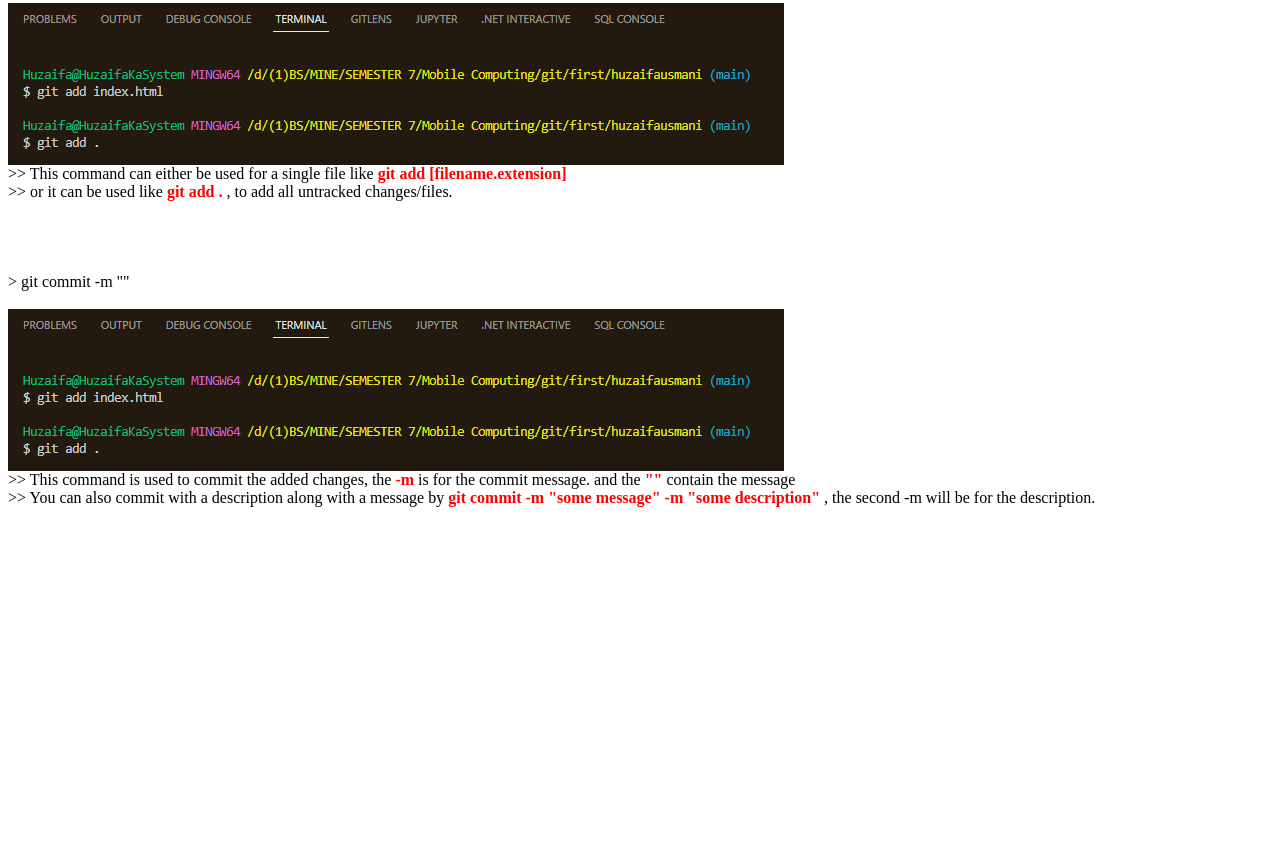
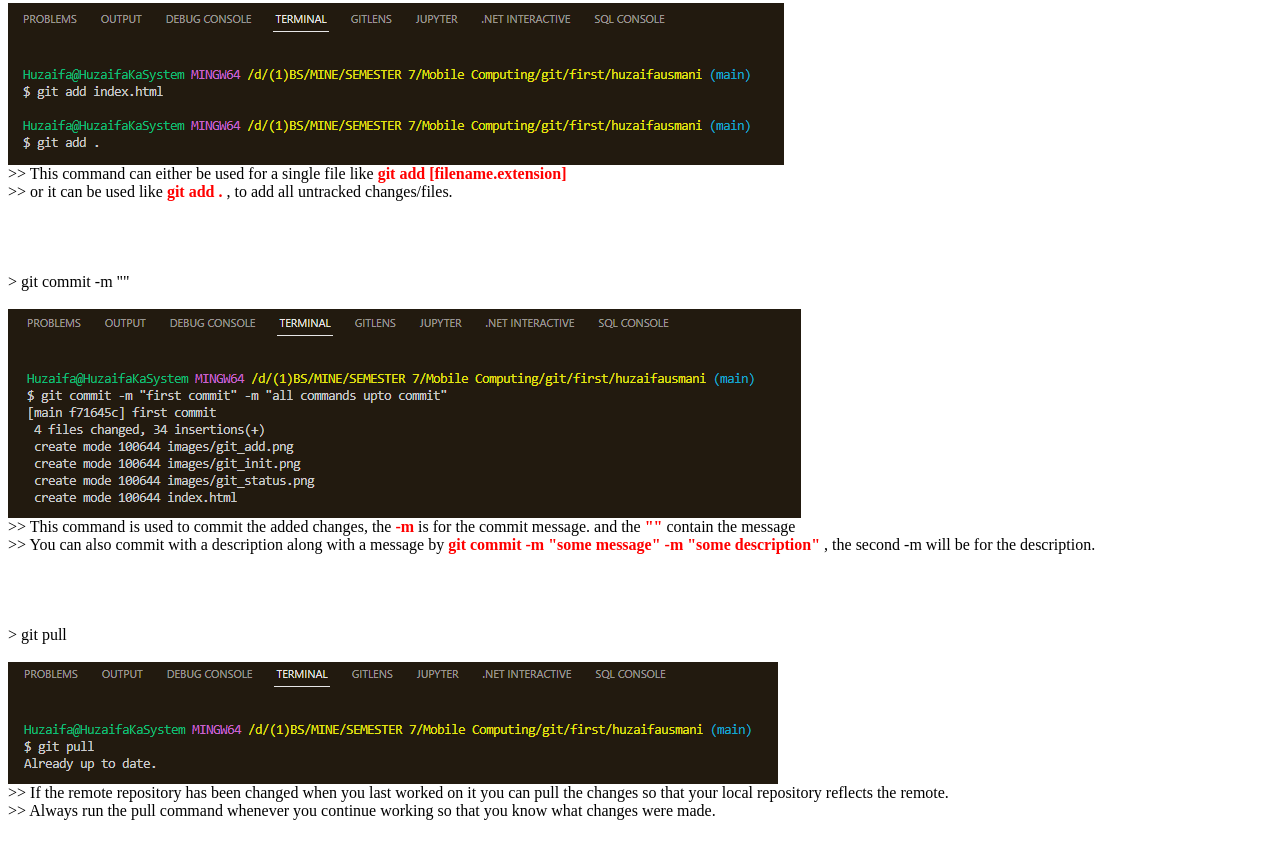
Before and after one commit to HuzaifaUsmani/HuzaifaUsmani, a plain HTML site: page index.html in a window 1280 px wide. Shown: the part 669-1527 px from the top of the page. Before the commit the page ends 1202 px from the top, so only its background shows below. Drawn offline with Linux system fonts and the light colour scheme.

```diff
--- a/index.html
+++ b/index.html
@@ -24,11 +24,16 @@
         all untracked changes/files.</div><br />
     <br /><br /><br />
     <div class="Text">> git commit -m ""</div><br />
-    <img src="images/git_add.png" class="img">
+    <img src="images/git_commit.png" class="img">
     <div class="subText">>> This command is used to commit the added changes, the <span
             style="color: red;font-weight: bold;"> -m </span> is for the commit message. and the <span style="color: red;font-weight: bold;"> "" </span>contain the message </div>
     <div class="subText">>> You can also commit with a description along with a message by <span style="color: red; font-weight: bold;"> git commit -m "some message" -m "some description" </span>, the second
         -m will be for the description.</div><br />
-
+    <br /><br /><br />
+    <div class="Text">> git pull</div><br/>
+    <img src="images/git_pull.png" class="img">
+    <div class="subText">>> If the remote repository has been changed when you last worked on it you can pull the changes so that your local repository reflects the remote.<br/>
+        >> Always run the pull command whenever you continue working so that you know what changes were made.</div>
+    <br /><br /><br />
 </body>
 </html>
```
Also changed, not shown: images/git_commit.png (added), images/git_pull.png (added).
